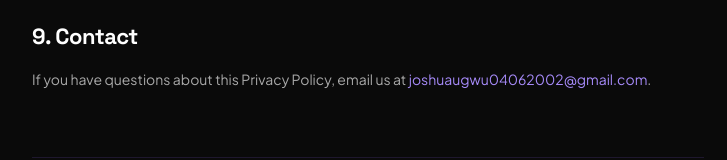
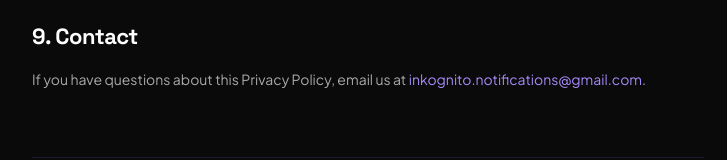
Before and after one commit to 89joshuaugwu/inkog, a Next.js app: page /privacy in a window 1280 px wide. Shown: the part 1976-2136 px from the top of the page, without its empty margins (272-999 px from the left). Built offline with nearby package versions, Linux system fonts and the light colour scheme; no server answers.

Commit message:
feat: add privacy policy page for user data transparency

```diff
--- a/src/app/privacy/page.tsx
+++ b/src/app/privacy/page.tsx
@@ -89,8 +89,8 @@ export default function PrivacyPage() {
 
           <Section title="9. Contact">
             If you have questions about this Privacy Policy, email us at{" "}
-            <a href="mailto:joshuaugwu04062002@gmail.com" style={{ color: "#A78BFA" }}>
-              joshuaugwu04062002@gmail.com
+            <a href="mailto:inkognito.notifications@gmail.com" style={{ color: "#A78BFA" }}>
+              inkognito.notifications@gmail.com
             </a>.
           </Section>
         </div>
```
